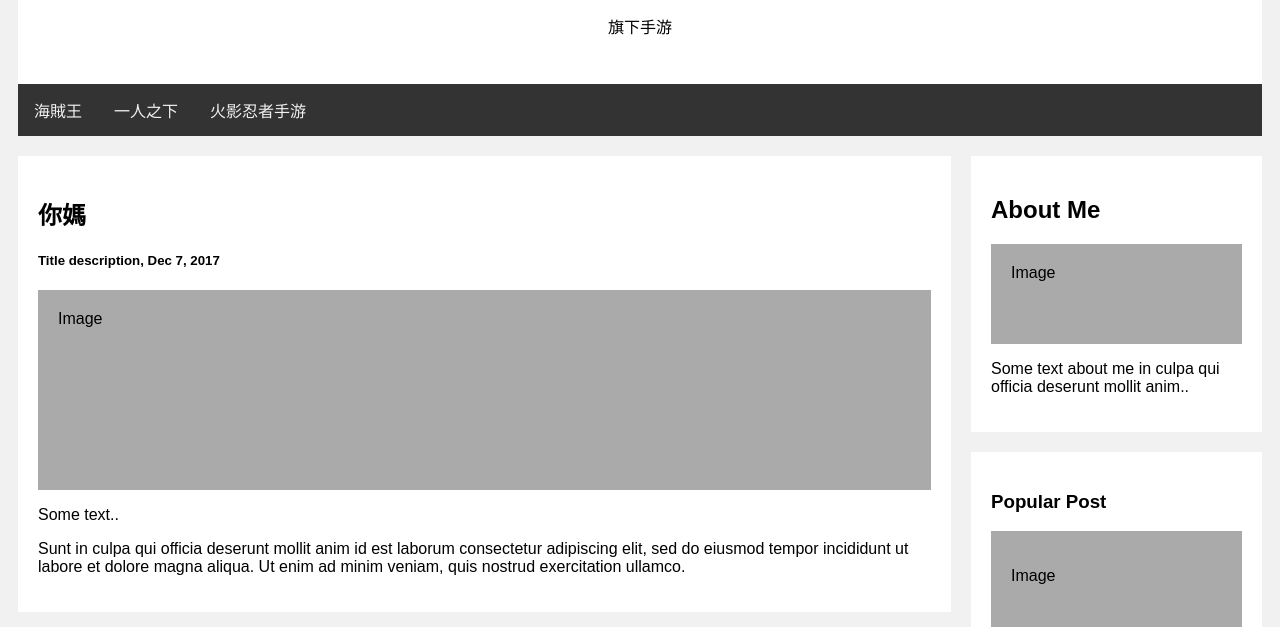
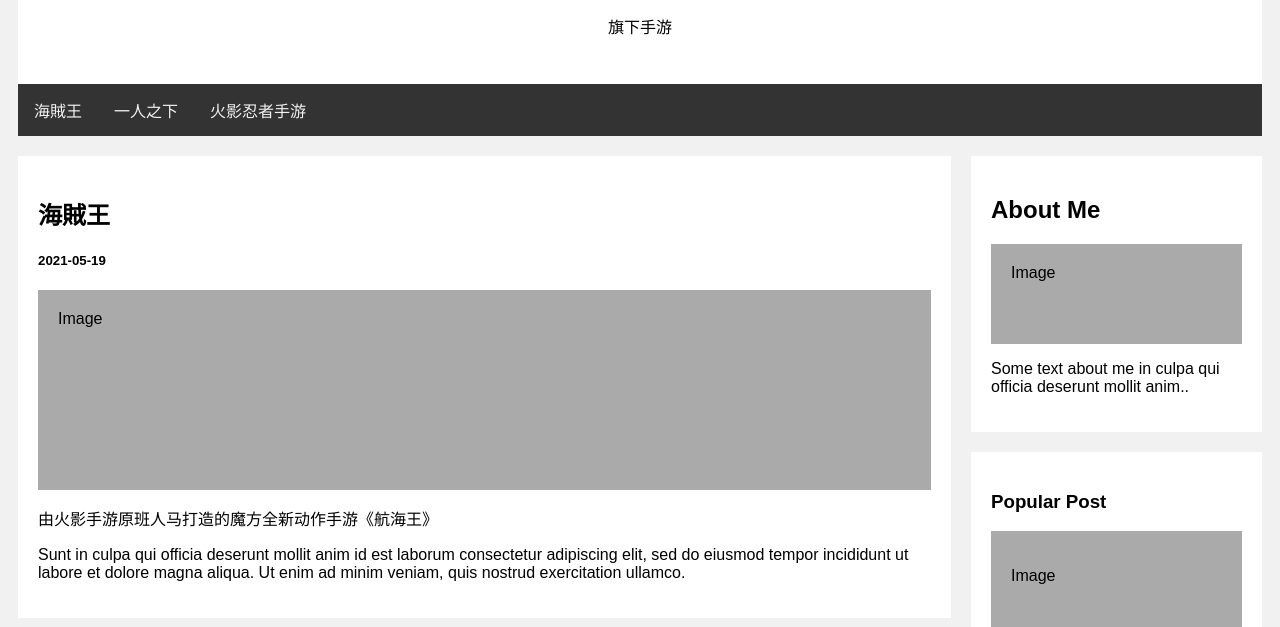
Before and after one commit to sussybaka1233/test, a plain HTML site: page index.html in a window 1280 px wide. Shown: the part 173-800 px from the top of the page. Drawn offline with Linux system fonts and the light colour scheme.

Commit message:
Update index.html

```diff
--- a/index.html
+++ b/index.html
@@ -20,10 +20,10 @@
 <div class="row">
   <div class="leftcolumn">
     <div class="card">
-      <h2>你媽</h2>
-      <h5>Title description, Dec 7, 2017</h5>
+      <h2>海賊王</h2>
+      <h5>2021-05-19</h5>
       <div class="fakeimg" style="height:200px;">Image</div>
-      <p>Some text..</p>
+      <p>由火影手游原班人马打造的魔方全新动作手游《航海王》</p>
       <p>Sunt in culpa qui officia deserunt mollit anim id est laborum consectetur adipiscing elit, sed do eiusmod tempor incididunt ut labore et dolore magna aliqua. Ut enim ad minim veniam, quis nostrud exercitation ullamco.</p>
     </div>
     <div class="card">
```
